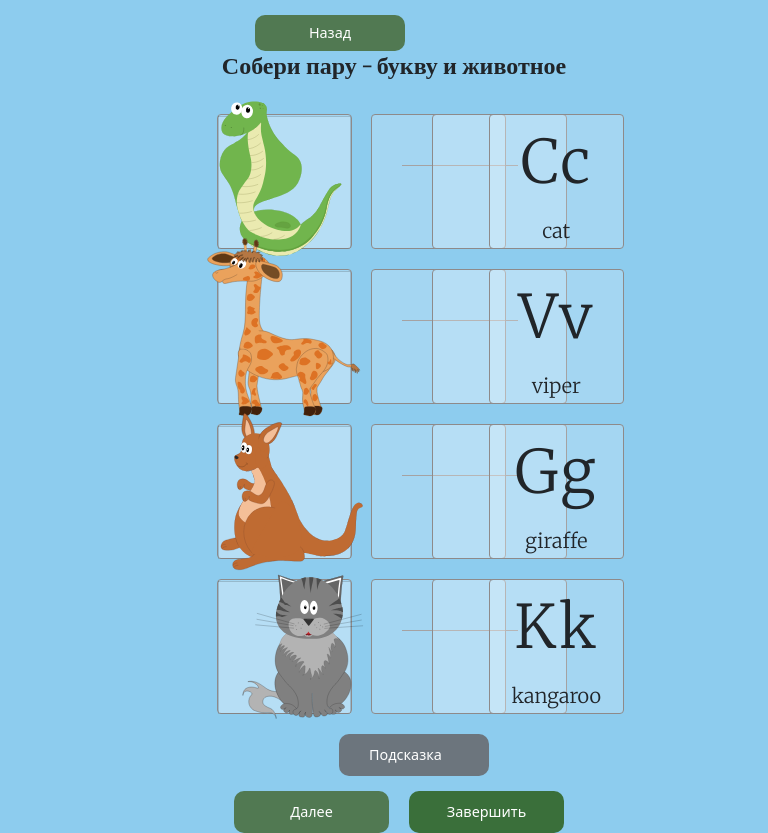
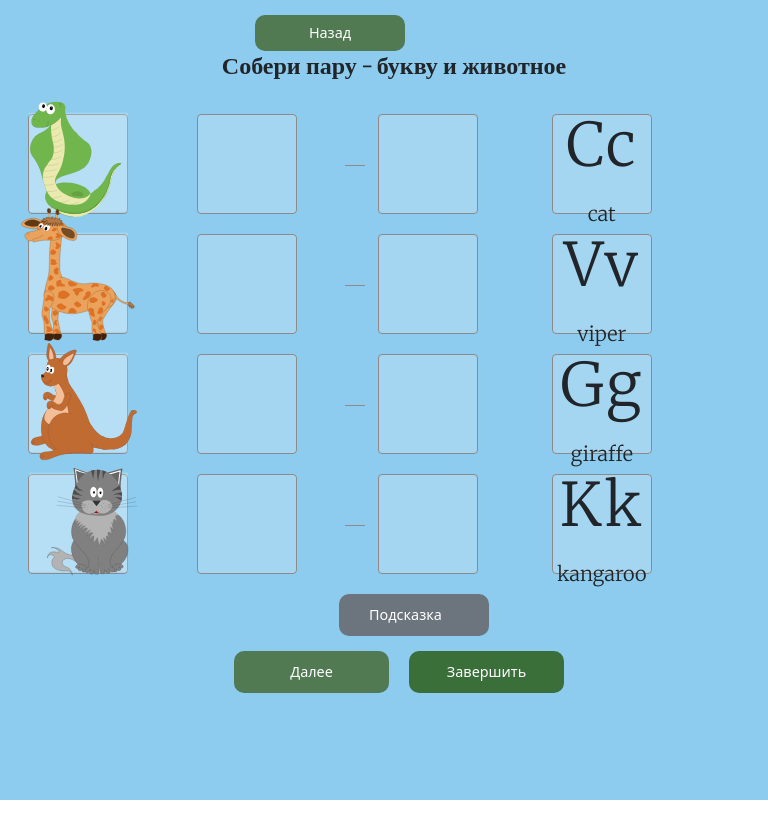
Before and after one commit to AnigalHub/DrawnSVGWithAnimation, a Vue app: page /collectCouple in a window 768 px wide. After the commit the page ends 800 px from the top, so only its background shows below. Built offline with nearby package versions, Linux system fonts and the light colour scheme; a web font is replaced by a local one.

Commit message:
добавлена адаптивность до 500px

```diff
--- a/src/components/collectCouple.vue
+++ b/src/components/collectCouple.vue
@@ -104,7 +104,7 @@
             display: none !important;
         }
     }
-    #alphabet{
+    #collectCouple{
         #Square{stroke: none !important;}
     }
 </style>
@@ -116,17 +116,13 @@
         margin-top: -30px;
         margin-left: 100px;
     }
-    .row{
-        margin-left: 10%;
-    }
+    .row{margin-left: 10%;}
     .animal{
         width: 399px !important;
         margin-left: -83px;
         margin-top: -4px;
     }
-    .help{
-        margin-top: -5px !important;
-    }
+    .help{margin-top: -5px !important;}
     h1{margin-bottom: 40px !important;}
     svg {
         display: block;
@@ -167,6 +163,53 @@
         margin-top: -15px;
         font-size:20px;
     }
+    @media screen and (min-width: 500px) and (max-width: 768px) {
+        .card{
+            width: 100px;
+            height: 100px;
+        }
+        .animal{
+            width: 319px !important;
+            margin-left: -83px;
+            margin-top: -4px;
+        }
+        .row{margin-left: 0;}
+        .col:first-child .card{margin-left: -55px;}
+        .col:nth-child(2) .card{margin-left: -10px;}
+        .col:nth-child(3){
+            margin-left: 0;
+            hr{
+                width: 100% !important;
+                margin-left: -24px;
+            }
+        }
+        .col:nth-child(4) .card{margin-left: -50px;}
+        .col:nth-child(5) .card{margin-left: 0;}
+    }
+    @media screen and (min-width: 768px) and (max-width: 992px) {
+        .col:first-child .card{margin-left: -80px;}
+        .col:nth-child(2) .card{margin-left: -50px;}
+        .col:nth-child(3){
+            margin-left: -48px;
+            hr{
+                width: 20px !important;
+                margin-left: 7px;
+            }
+        }
+        .col:nth-child(4) .card{margin-left: -100px;}
+        .col:nth-child(5) .card{margin-left: -65px;}
+    }
+    @media screen and (min-width: 992px) and (max-width: 1200px) {
+        .col:nth-child(2) .card{margin-left: 0;}
+        .col:nth-child(3){
+            margin-left: -48px;
+            hr{
+                width: 33px !important;
+                margin-left: 20px;
+            }
+        }
+        .col:nth-child(5) .card{margin-left: -110px;}
+    }
     @media screen and (min-width: 1200px) and (max-width: 1400px) {
         .col:nth-child(2) .card{margin-left: -5px;}
         .col:nth-child(3){
```
